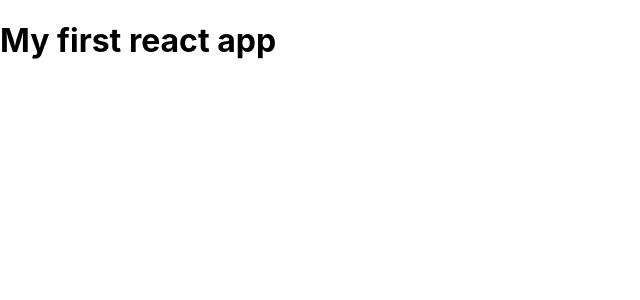
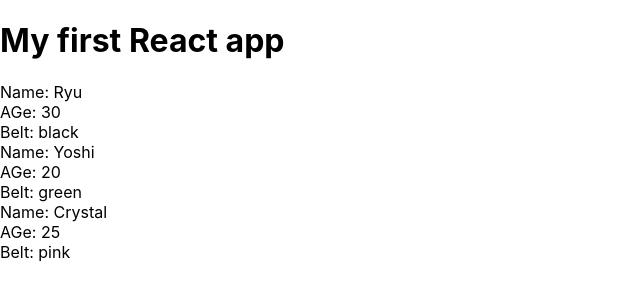
Before and after one commit to pmswami/MERN, a React (Create React App) app in the folder react-redux/: page / in a window 1280 px wide. Shown: the top 300 px of the page, without its empty margins (0-640 px from the left). Built offline with nearby package versions, Linux system fonts and the light colour scheme.

Commit message:
added outputting list

```diff
--- a/react-redux/src/App.js
+++ b/react-redux/src/App.js
@@ -1,9 +1,44 @@
-function App() {
-  return (
-    <div className="App">
-      <h1>My first react app</h1>
-    </div>
-  );
+// import Ninjas from "./Ninjas";
+
+// function App() {
+//   state = {
+//     ninjas: [
+//       { name: "Ryu", age: 30, belt: "black", id: 1 },
+//       { name: "Yoshi", age: 20, belt: "green", id: 2 },
+//       { name: "Crystal", age: 25, belt: "pink", id: 3 },
+//     ],
+//   };
+//   return (
+//     <div className="App">
+//       <h1>My first react app</h1>
+//       {/* <Ninjas name="YOSHI" age="38" belt="balck" /> */}
+//       <Ninjas ninjas={this.state.ninjas} />
+//     </div>
+//   );
+// }
+
+// export default App;
+
+
+import React, { Component } from 'react';
+import Ninjas from './Ninjas'
+
+class App extends Component {
+  state = {
+    ninjas: [
+      { name: 'Ryu', age: 30, belt: 'black', id: 1 },
+      { name: 'Yoshi', age: 20, belt: 'green', id: 2 },
+      { name: 'Crystal', age: 25, belt: 'pink', id: 3 }
+    ]
+  }
+  render() {
+    return (
+      <div className="App">
+        <h1>My first React app</h1>
+        <Ninjas ninjas={this.state.ninjas}/>
+      </div>
+    );
+  }
 }
 
 export default App;
--- /dev/null
+++ b/react-redux/src/Ninjas.js
@@ -0,0 +1,26 @@
+import React, { Component } from "react";
+
+class Ninjas extends Component {
+  render() {
+    const { ninjas } = this.props;
+    const ninjaList = ninjas.map((ninja) => {
+      return (
+        <div className="ninja" key={ninja.id}>
+          <div>Name: {ninja.name}</div>
+          <div>AGe: {ninja.age}</div>
+          <div>Belt: {ninja.belt}</div>
+        </div>
+      );
+    });
+    return (
+      <div className="ninja">
+        {/* <div>Name: {this.props.name}</div>
+        <div>AGe: {this.props.age}</div>
+        <div>Belt: {this.props.belt}</div> */}
+        {ninjaList}
+      </div>
+    );
+  }
+}
+
+export default Ninjas;
```
